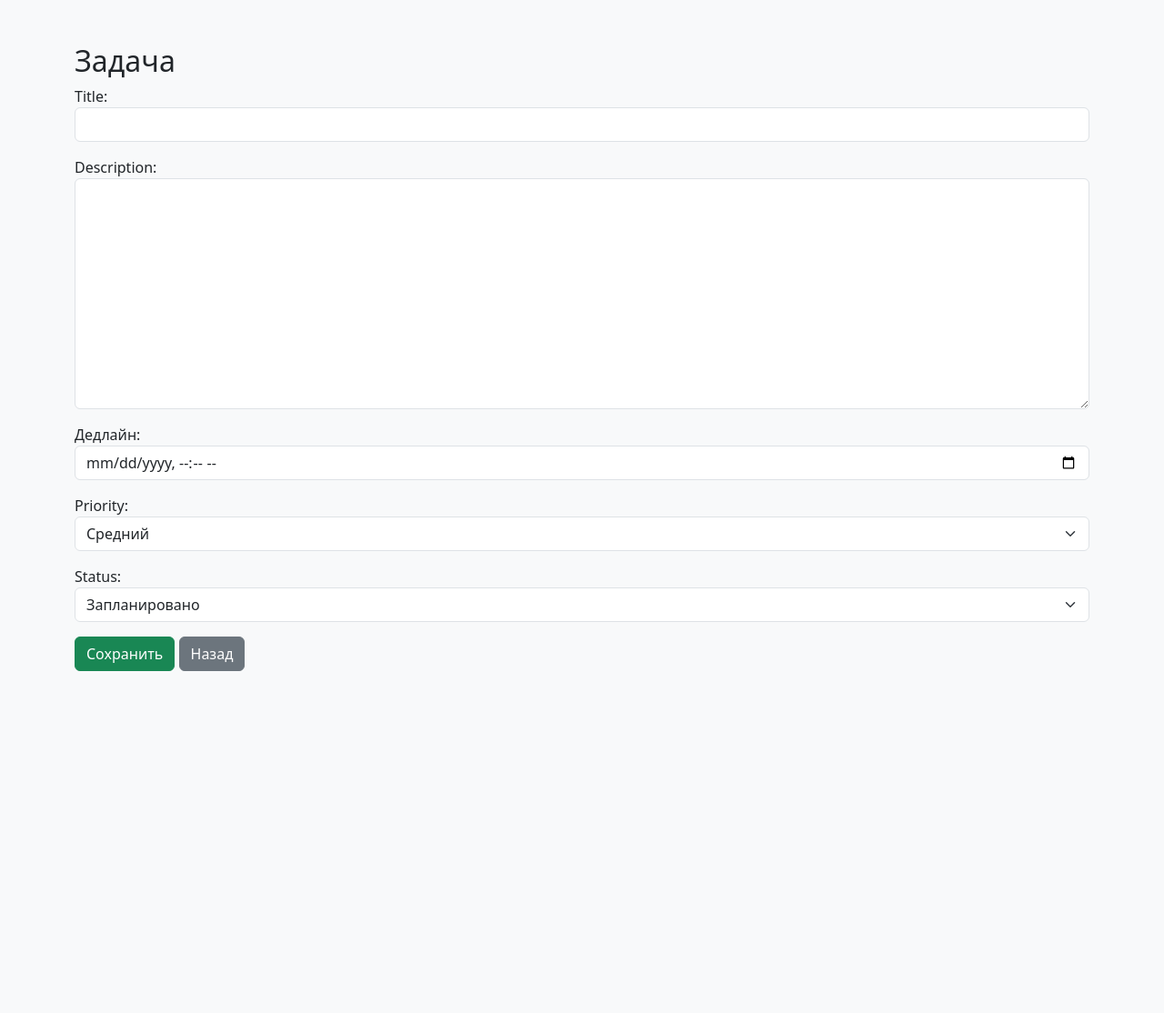
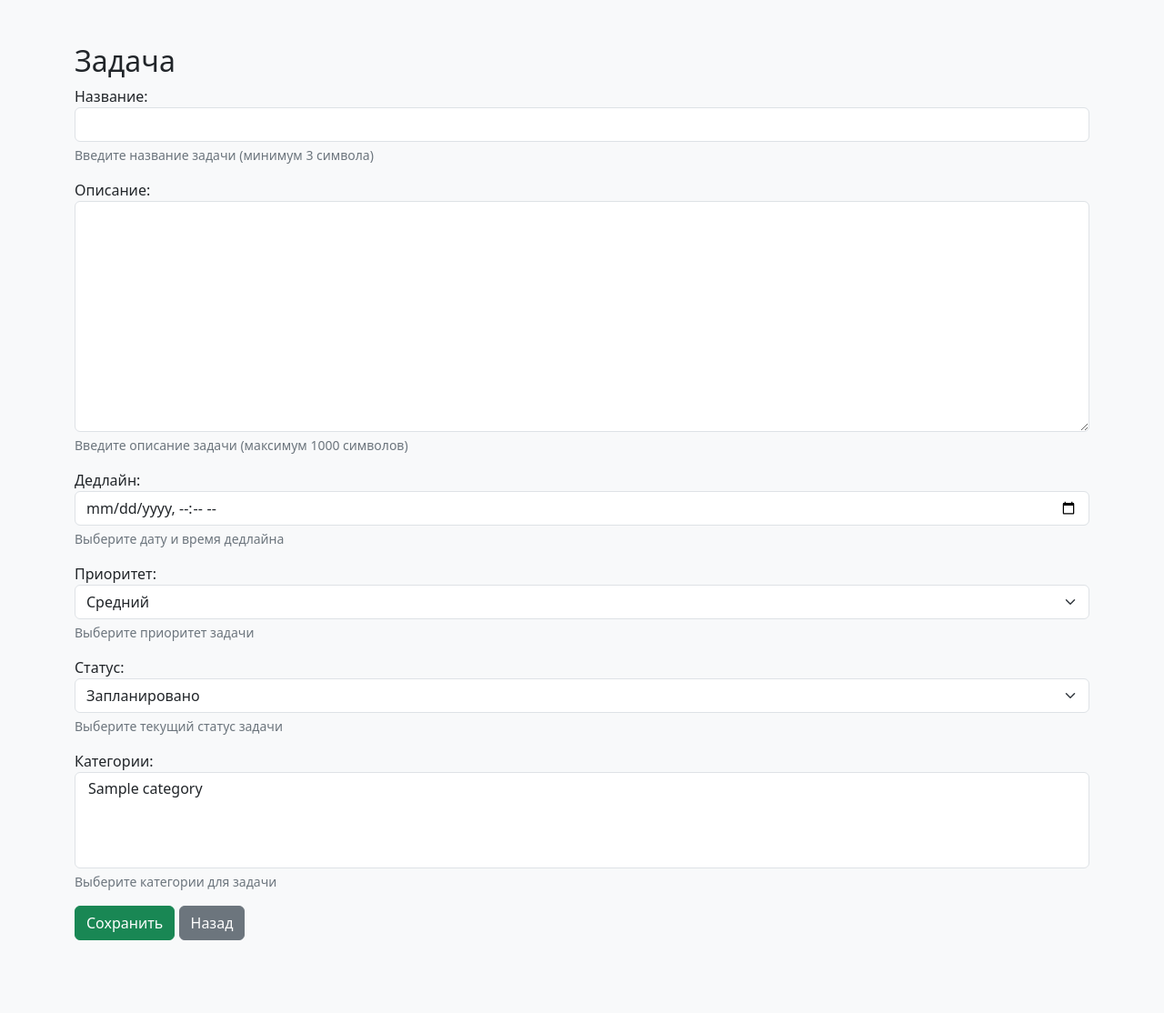
Before and after one commit to nikitabryuhanov/flowvance, a Django app: page /tasks/new/ in a window 1280 px wide. Shown: the whole page at 91% size. Before the commit the page ends 738 px from the top, so only its background shows below. Run offline with Django 5.2, Linux system fonts and the light colour scheme; a user stored in the database is signed in; tables that the repository leaves empty hold one stand-in row (values such as "Sample post").

Commit message:
Добавлена валидация формы задачи и улучшен интерфейс: - Добавлены русские названия полей - Добавлена валидация названия и описания - Улучшено отображение ошибок - Поле категорий показывается только при наличии категорий

```diff
--- a/core/forms.py
+++ b/core/forms.py
@@ -3,6 +3,7 @@ from django.contrib.auth.forms import UserCreationForm
 from .models import CustomUser, Task, Category
 from django.core.exceptions import ValidationError
 from .models import CustomUser
+from django.utils import timezone
 
 class RegisterForm(UserCreationForm):
     class Meta:
@@ -13,6 +14,14 @@ class TaskForm(forms.ModelForm):
     class Meta:
         model = Task
         fields = ['title', 'description', 'due_date', 'priority', 'status', 'categories']
+        labels = {
+            'title': 'Название',
+            'description': 'Описание',
+            'due_date': 'Дедлайн',
+            'priority': 'Приоритет',
+            'status': 'Статус',
+            'categories': 'Категории'
+        }
         widgets = {
             'title': forms.TextInput(attrs={'class': 'form-control'}),
             'description': forms.Textarea(attrs={'class': 'form-control'}),
@@ -30,8 +39,31 @@ class TaskForm(forms.ModelForm):
         user = kwargs.pop('user', None)
         super().__init__(*args, **kwargs)
         if user:
-            self.fields['categories'].queryset = Category.objects.filter(user=user)
-        self.fields['categories'].required = False
+            categories = Category.objects.filter(user=user)
+            if categories.exists():
+                self.fields['categories'].queryset = categories
+            else:
+                self.fields.pop('categories')
+
+    def clean_title(self):
+        title = self.cleaned_data.get('title')
+        if not title:
+            raise ValidationError('Название не может быть пустым')
+        if len(title) < 3:
+            raise ValidationError('Название должно содержать минимум 3 символа')
+        return title
+
+    def clean_description(self):
+        description = self.cleaned_data.get('description')
+        if description and len(description) > 1000:
+            raise ValidationError('Описание не может быть длиннее 1000 символов')
+        return description
+
+    def clean_due_date(self):
+        due_date = self.cleaned_data.get('due_date')
+        if due_date and due_date < timezone.now():
+            raise ValidationError('Дедлайн не может быть в прошлом')
+        return due_date
 
 class CustomRegisterForm(UserCreationForm):
     class Meta:
--- a/core/templates/core/task_form.html
+++ b/core/templates/core/task_form.html
@@ -9,6 +9,18 @@
             background-color: #f8f9fa;
             padding-bottom: 80px;
         }
+        .errorlist {
+            color: #dc3545;
+            list-style: none;
+            padding-left: 0;
+            margin-top: 0.25rem;
+            font-size: 0.875rem;
+        }
+        .form-text {
+            color: #6c757d;
+            font-size: 0.875rem;
+            margin-top: 0.25rem;
+        }
     </style>
 </head>
 <body class="bg-light">
@@ -19,27 +31,83 @@
         <div class="mb-3">
             {{ form.title.label_tag }}
             {{ form.title }}
+            <div class="form-text">Введите название задачи (минимум 3 символа)</div>
+            {% if form.title.errors %}
+            <ul class="errorlist">
+                {% for error in form.title.errors %}
+                <li>{{ error }}</li>
+                {% endfor %}
+            </ul>
+            {% endif %}
         </div>
 
         <div class="mb-3">
             {{ form.description.label_tag }}
             {{ form.description }}
+            <div class="form-text">Введите описание задачи (максимум 1000 символов)</div>
+            {% if form.description.errors %}
+            <ul class="errorlist">
+                {% for error in form.description.errors %}
+                <li>{{ error }}</li>
+                {% endfor %}
+            </ul>
+            {% endif %}
         </div>
 
         <div class="mb-3">
             {{ form.due_date.label_tag }}
             {{ form.due_date }}
+            <div class="form-text">Выберите дату и время дедлайна</div>
+            {% if form.due_date.errors %}
+            <ul class="errorlist">
+                {% for error in form.due_date.errors %}
+                <li>{{ error }}</li>
+                {% endfor %}
+            </ul>
+            {% endif %}
         </div>
 
         <div class="mb-3">
             {{ form.priority.label_tag }}
             {{ form.priority }}
+            <div class="form-text">Выберите приоритет задачи</div>
+            {% if form.priority.errors %}
+            <ul class="errorlist">
+                {% for error in form.priority.errors %}
+                <li>{{ error }}</li>
+                {% endfor %}
+            </ul>
+            {% endif %}
         </div>
 
         <div class="mb-3">
             {{ form.status.label_tag }}
             {{ form.status }}
+            <div class="form-text">Выберите текущий статус задачи</div>
+            {% if form.status.errors %}
+            <ul class="errorlist">
+                {% for error in form.status.errors %}
+                <li>{{ error }}</li>
+                {% endfor %}
+            </ul>
+            {% endif %}
         </div>
+
+        {% if 'categories' in form.fields %}
+        <div class="mb-3">
+            {{ form.categories.label_tag }}
+            {{ form.categories }}
+            <div class="form-text">Выберите категории для задачи</div>
+            {% if form.categories.errors %}
+            <ul class="errorlist">
+                {% for error in form.categories.errors %}
+                <li>{{ error }}</li>
+                {% endfor %}
+            </ul>
+            {% endif %}
+        </div>
+        {% endif %}
+
         <button type="submit" class="btn btn-success">Сохранить</button>
         <a href="{% url 'tasks' %}" class="btn btn-secondary">Назад</a>
     </form>
--- a/core/views.py
+++ b/core/views.py
@@ -346,22 +346,28 @@ def task_list(request):
 
 @login_required
 def task_create(request):
-    form = TaskForm(request.POST or None, user=request.user)
-    if request.method == 'POST' and form.is_valid():
-        task = form.save(commit=False)
-        task.user = request.user
-        task.save()
-        form.save_m2m()
-        return redirect('tasks')
+    if request.method == 'POST':
+        form = TaskForm(request.POST, user=request.user)
+        if form.is_valid():
+            task = form.save(commit=False)
+            task.user = request.user
+            task.save()
+            form.save_m2m()
+            return redirect('tasks')
+    else:
+        form = TaskForm(user=request.user)
     return render(request, 'core/task_form.html', {'form': form})
 
 @login_required
 def task_edit(request, pk):
     task = get_object_or_404(Task, pk=pk, user=request.user)
-    form = TaskForm(request.POST or None, instance=task, user=request.user)
-    if request.method == 'POST' and form.is_valid():
-        form.save()
-        return redirect('tasks')
+    if request.method == 'POST':
+        form = TaskForm(request.POST, instance=task, user=request.user)
+        if form.is_valid():
+            form.save()
+            return redirect('tasks')
+    else:
+        form = TaskForm(instance=task, user=request.user)
     return render(request, 'core/task_form.html', {'form': form})
 
 @login_required
```
Lines whose indentation alone changed are shown as unchanged.
